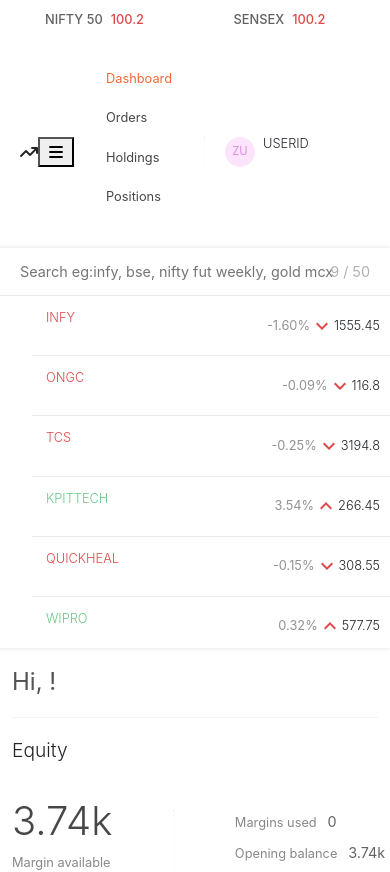
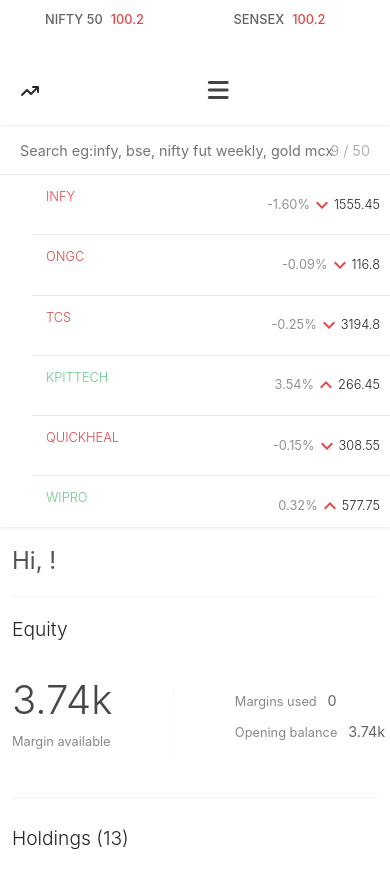
Before and after one commit to ShreyaKhare1/project2, a React (Create React App) app in the folder frontend/: page /dashboard in a window 390 px wide. Shown: the top 872 px of the page. Built offline with nearby package versions, Linux system fonts and the light colour scheme; no server answers.

Commit message:
Implement responsive styles for mobile menu
Added styles for mobile menu toggle and navigation links.

```diff
--- a/frontend/src/components/Menu.css
+++ b/frontend/src/components/Menu.css
@@ -18,3 +18,72 @@
     cursor: pointer;
     padding: 8px 15px;
 }
+
+/* Hamburger button - hidden on desktop */
+.menu-toggle {
+  display: none;
+}
+
+@media screen and (max-width: 768px) {
+  .menu-container {
+    position: relative;
+  }
+
+  .menu-toggle {
+    display: block;
+    margin-left: auto;
+    border: none;
+    background: transparent;
+    font-size: 24px;
+    cursor: pointer;
+    padding: 8px 12px;
+    color: #444;
+  }
+
+  /* Hide navigation links until hamburger is clicked */
+  .menus {
+    display: none;
+    position: absolute;
+    top: 100%;
+    left: 0;
+    width: 100%;
+    background: white;
+    z-index: 1000;
+    flex-direction: column;
+    align-items: stretch;
+    padding: 12px 16px;
+    box-shadow: 0 4px 8px rgba(0, 0, 0, 0.12);
+  }
+
+  /* Show menu when hamburger is clicked */
+  .menus.mobile-open {
+    display: flex;
+  }
+
+  .menus .menu-links {
+    display: flex;
+    flex-direction: column;
+    width: 100%;
+    padding: 0;
+    margin: 0;
+  }
+
+  .menus .menu-links li {
+    display: block;
+    width: 100%;
+    margin: 0;
+  }
+
+  .menus .menu-links p {
+    padding: 10px 8px;
+    margin: 0;
+  }
+
+  .menus hr {
+    width: 100%;
+  }
+
+  .profile-container {
+    width: 100%;
+  }
+}
```
